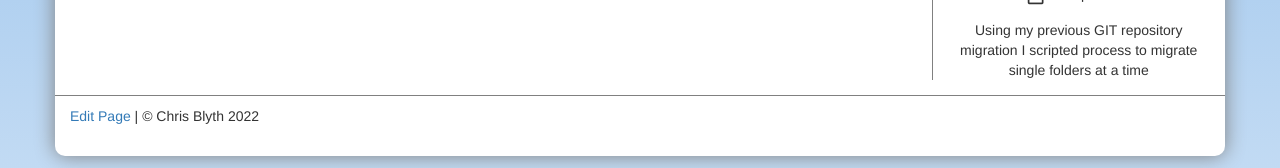
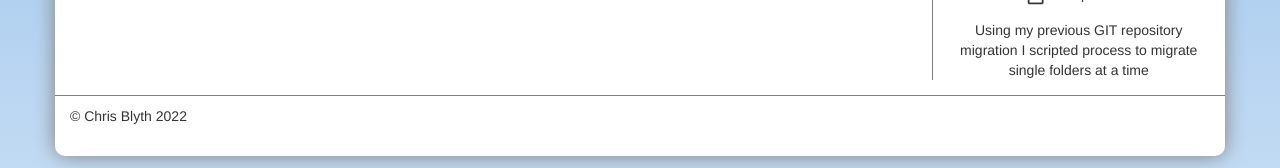
Before and after one commit to BlythMeister/blyth.me.uk, a Jekyll site: the page built from _posts/2017-07-25-new-blog.md, in a window 1280 px wide. Shown: the part 973-1141 px from the top of the page. Built offline with Jekyll 4.4.1, drawn with Linux system fonts in a browser that asks for light colours; nearby versions of some CDN libraries.

Commit message:
Update post.html

```diff
--- a/_layouts/post.html
+++ b/_layouts/post.html
@@ -28,7 +28,7 @@ NOTE: When loading as a post the content is under "page" set this as "post" so w
         </div>
         <div class="row">
             <div class="col-lg-12 footer">
-                {% include footer.html %}
+                {% include footer-noedit.html %}
             </div>
         </div>
     </div>
```
